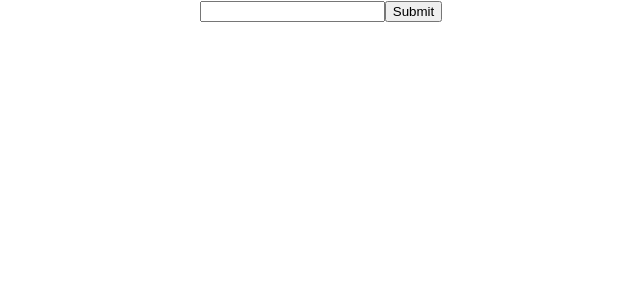
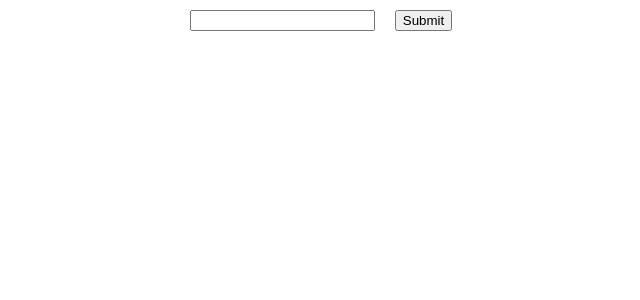
Before and after one commit to SlavenPjanic/POEHelper, a React (Create React App) app in the folder react-project/: page / in a window 1280 px wide. Shown: the top 300 px of the page, without its empty margins (319-959 px from the left). Built offline with nearby package versions, Linux system fonts and the light colour scheme.

Commit message:
0.002 character page started

```diff
--- a/react-project/src/App.css
+++ b/react-project/src/App.css
@@ -1,3 +1,15 @@
 .App {
   text-align: center;
 }
+
+form {
+  display: block;
+}
+
+input {
+  margin: 10px;
+}
+
+.char-select, select{
+  margin: 10px;
+}
--- /dev/null
+++ b/react-project/src/component/characterComponent.jsx
@@ -0,0 +1,27 @@
+import React, {Component} from "react";
+
+class CharComp extends Component {
+    constructor(props) {
+        super(props);
+        this.state = {
+          error: null,
+          accntName: this.props.accntName,
+          charName: this.props.charName
+        };
+      }
+
+    onReturnClick = (returnCode) => {
+        this.props.returnCallBack(returnCode);
+    }
+
+    render(){
+        return (
+            <div>
+                <button onClick={() => this.onReturnClick(0)}>Choose new Character</button>
+                <button onClick={() => this.onReturnClick(2)}>Choose new Account</button>
+            </div>
+        )
+    }
+}
+
+export default CharComp;
--- a/react-project/src/component/poeHelper.jsx
+++ b/react-project/src/component/poeHelper.jsx
@@ -1,4 +1,5 @@
 import React, {Component} from "react";
+import CharComp from "./characterComponent"
 
 class POEHelper extends Component{
     constructor(props) {
@@ -11,8 +12,10 @@ class POEHelper extends Component{
           filteredDropDown: [],
           dropDownLeague: [],
           selectedChar: '',
+          renderView: 0,
           items: []
         };
+        this.baseState = this.state;
       }
 
       createSelectedItems() { //create the character dropdown list and the league drop down list
@@ -73,24 +76,45 @@ class POEHelper extends Component{
         }
       }
 
+      onLoadCharacter = () => {
+        this.setState({renderView: 1});
+      }
+
+      returnCallBack = (returnCode) => {
+        if(returnCode === 2){
+          this.setState(this.baseState);
+        }else{
+          this.setState({renderView: returnCode});
+        }
+      }
+
       render() {
-        const isLoaded = this.state.isLoaded;
 
-        let charSelect, leagueSelect;
-        if(isLoaded){
+        let charSelect, leagueSelect, loadCharButton;
+        if(this.state.isLoaded){
           charSelect = <select type="select" onChange={this.onDropdownSelected} label="Select Character"> {this.state.filteredDropDown} </select>;
-          leagueSelect = <select type="select" onChange={this.onLeagueSelected} > {this.state.dropDownLeague} </select>;
+          leagueSelect = <select  type="select" onChange={this.onLeagueSelected} > {this.state.dropDownLeague} </select>;
+          loadCharButton = <button onClick={this.onLoadCharacter}>Load Character</button>
         }
 
-        return (
-        <form onSubmit={this.mySubmitHandler}>
-            <input type="text" onChange={this.myChangeHandler} />
-            <input type="submit" />
+        switch (this.state.renderView){
+          case 1:
+            return <CharComp accntName={this.state.accntName} charName={this.state.selectedChar} returnCallBack={this.returnCallBack}/>;
+          default:
+            return (
+              <form onSubmit={this.mySubmitHandler}>
+                  <input type="text" defaultValue={this.state.accntName} onChange={this.myChangeHandler} />
+                  <input type="submit" />
 
-            {charSelect}
-            {leagueSelect}
-        </form>
-        )
+                  <div className="char-select">
+                  {charSelect}
+                  {leagueSelect}
+                  {loadCharButton}
+                  </div>
+              </form>
+              )
+        }
+
       }
 
     }
```
Also changed, not shown: 1 other file (tests, documents, lock files or other folders).
